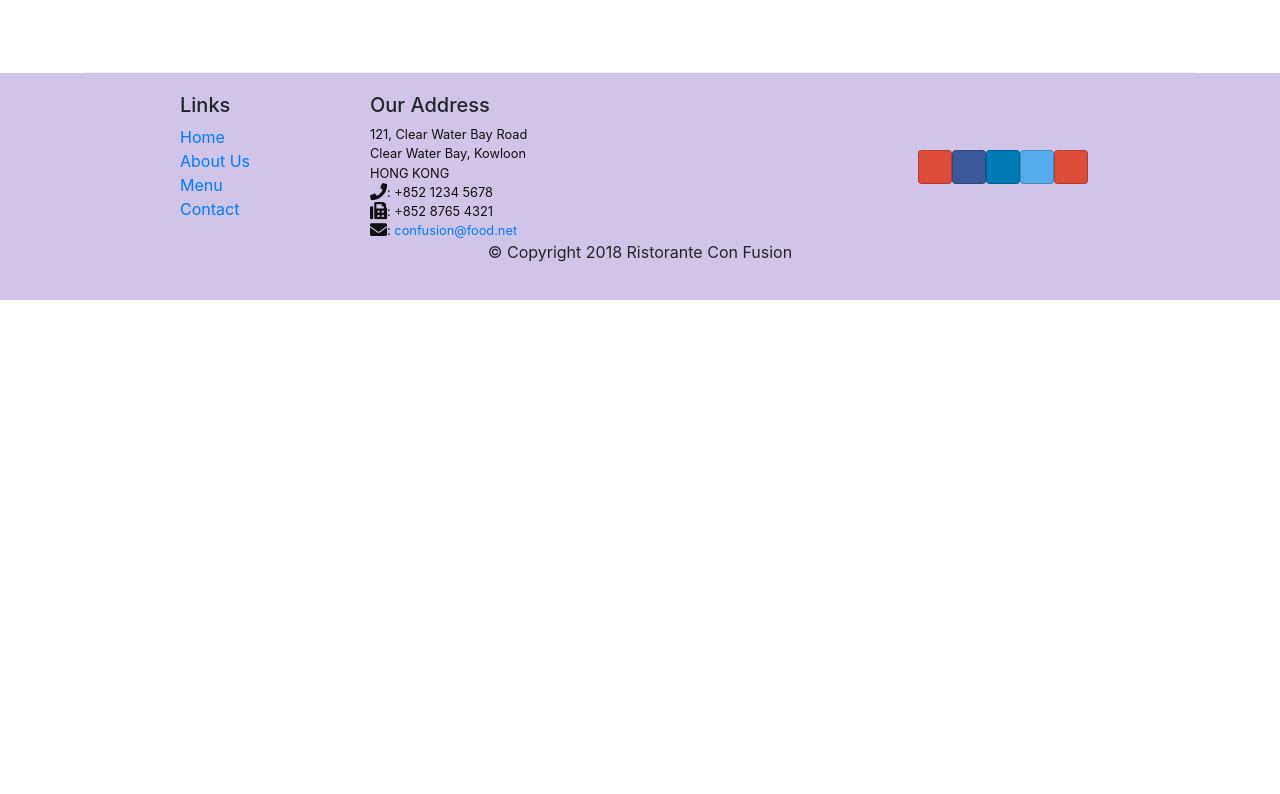
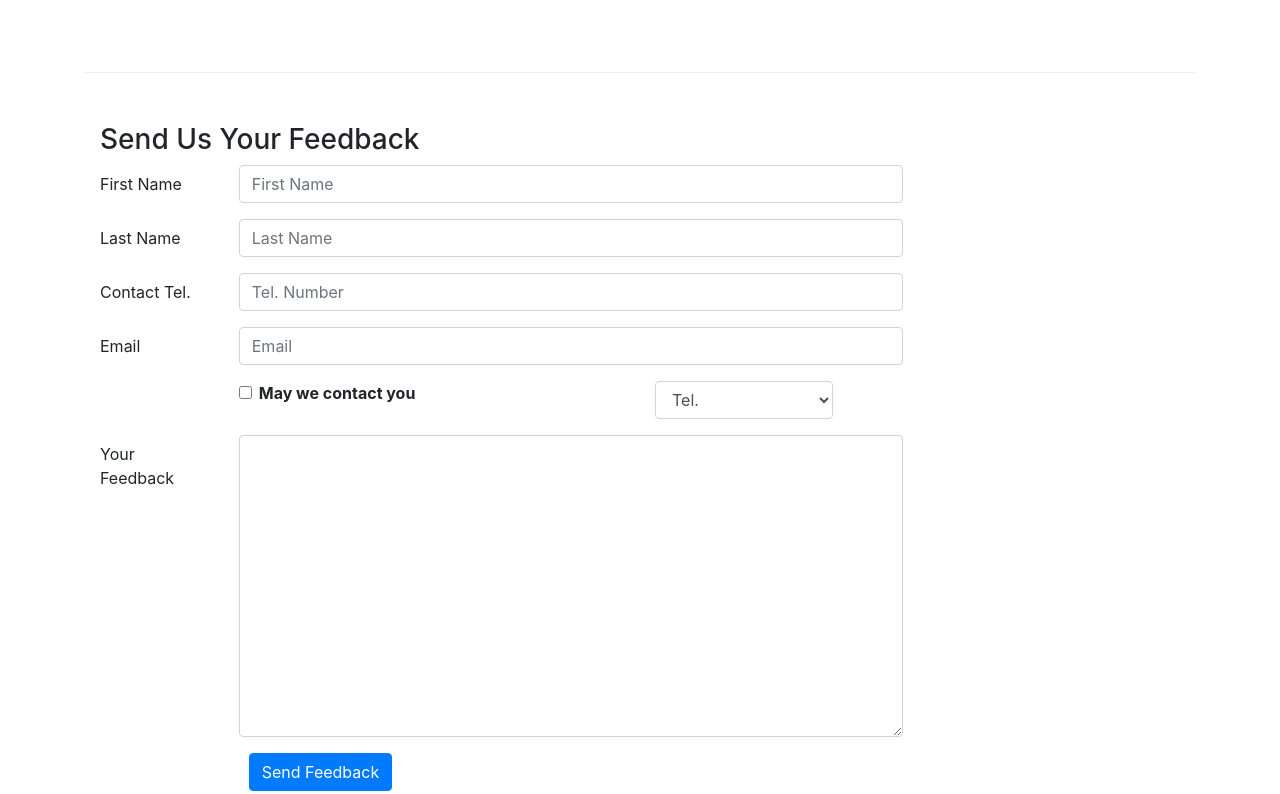
Before and after one commit to anish-sekar/react-confusion, a React (Create React App) app: page /contactus in a window 1280 px wide. Shown: the part 726-1520 px from the top of the page. Before the commit the page ends 1026 px from the top, so only its background shows below. Built offline with nearby package versions, Linux system fonts and the light colour scheme.

Commit message:
Controlled form implementation

```diff
--- a/src/components/ContactComponent.js
+++ b/src/components/ContactComponent.js
@@ -1,7 +1,46 @@
-import React from "react";
-import { Breadcrumb, BreadcrumbItem } from "reactstrap";
+import React, { Component } from "react";
+import {
+  Breadcrumb,
+  BreadcrumbItem,
+  Form,
+  FormGroup,
+  Label,
+  Input,
+  Col,
+  CheckBox,
+  Button,
+} from "reactstrap";
 import { Link } from "react-router-dom";
-function Contact(props) {
+
+class Contact extends Component {
+  constructor(props) {
+    super(props);
+
+    this.state = {
+      firstname: "",
+      lastname: "",
+      telnum: "",
+      email: "",
+      agree: false,
+      contactType: "Tel.",
+      message: "",
+    };
+    this.handleSubmit = this.handleSubmit.bind(this);
+    this.handleInputChange = this.handleInputChange.bind(this);
+  }
+
+  handleInputChange(event) {
+    const target = event.target;
+    const value = target.type === "checkbox" ? target.checked : target.value;
+    const name = target.name;
+
+    this.setState({ [name]: value });
+  }
+  handleSubmit(event) {
+    console.log("Current state is :" + JSON.stringify(this.state));
+    event.preventDefault();
+  }
+  render() {
     return (
       <div className="container">
         <div className="row">
@@ -39,6 +78,7 @@
           <div className="col-12 col-sm-6 offset-sm-1">
             <h5>Map of our Location</h5>
           </div>
+
           <div className="col-12 col-sm-11 offset-sm-1">
             <div className="btn-group" role="group">
               <a
@@ -61,8 +101,129 @@
             </div>
           </div>
         </div>
+        <div className="row row-content">
+          <div className="col-12">
+            <h3>Send Us Your Feedback</h3>
+          </div>
+          <div className="col-12 col-md-9">
+            <Form onSubmit={this.handleSubmit}>
+              <FormGroup row>
+                <Label htmlFor="firstname" md={2}>
+                  First Name
+                </Label>
+                <Col md={10}>
+                  <Input
+                    type="text"
+                    id="firstname"
+                    name="firstname"
+                    placeholder="First Name"
+                    value={this.state.firstname}
+                    onChange={this.handleInputChange}
+                  ></Input>
+                </Col>
+              </FormGroup>
+              <FormGroup row>
+                <Label htmlFor="lastname" md={2}>
+                  Last Name
+                </Label>
+                <Col md={10}>
+                  <Input
+                    type="text"
+                    id="lastname"
+                    name="lastname"
+                    placeholder="Last Name"
+                    value={this.state.lastname}
+                    onChange={this.handleInputChange}
+                  ></Input>
+                </Col>
+              </FormGroup>
+              <FormGroup row>
+                <Label htmlFor="telnum" md={2}>
+                  Contact Tel.
+                </Label>
+                <Col md={10}>
+                  <Input
+                    type="text"
+                    id="telnum"
+                    name="telnum"
+                    placeholder="Tel. Number"
+                    value={this.state.telnum}
+                    onChange={this.handleInputChange}
+                  ></Input>
+                </Col>
+              </FormGroup>
+              <FormGroup row>
+                <Label htmlFor="email" md={2}>
+                  Email
+                </Label>
+                <Col md={10}>
+                  <Input
+                    type="text"
+                    id="email"
+                    name="email"
+                    placeholder="Email"
+                    value={this.state.email}
+                    onChange={this.handleInputChange}
+                  ></Input>
+                </Col>
+              </FormGroup>
+              <FormGroup row>
+                <Col md={{ size: 4, offset: 2 }}>
+                  <FormGroup check>
+                    <Label check>
+                      <Input
+                        type="checkbox"
+                        name="agree"
+                        checked={this.state.agree}
+                        onChange={this.handleInputChange}
+                      />{" "}
+                      <strong>May we contact you</strong>
+                    </Label>
+                  </FormGroup>
+                </Col>
+                <Col md={{ size: 3, offset: 2 }}>
+                  <Input
+                    type="select"
+                    name="contactType"
+                    value={this.state.contactType}
+                    onChange={this.handleInputChange}
+                  >
+                    <option>Tel.</option>
+                    <option>Email</option>
+                  </Input>
+                </Col>
+              </FormGroup>
+              <FormGroup row>
+                <Label htmlFor="message" md={2}>
+                  {" "}
+                  Your Feedback{" "}
+                </Label>
+                <Col md={10}>
+                  <Input
+                    type="textarea"
+                    id="message"
+                    name="message"
+                    rows="12"
+                    value={this.state.message}
+                    onChange={this.handleInputChange}
+                  >
+                    {" "}
+                  </Input>
+                </Col>
+              </FormGroup>
+              <FormGroup>
+                <Col md={{ size: 10, offset: 2 }}>
+                  <Button type="submit" color="primary">
+                    Send Feedback
+                  </Button>
+                </Col>
+              </FormGroup>
+            </Form>
+          </div>
+        </div>
       </div>
     );
   }
+}
 
 export default Contact;
```
Lines whose indentation alone changed are shown as unchanged.
